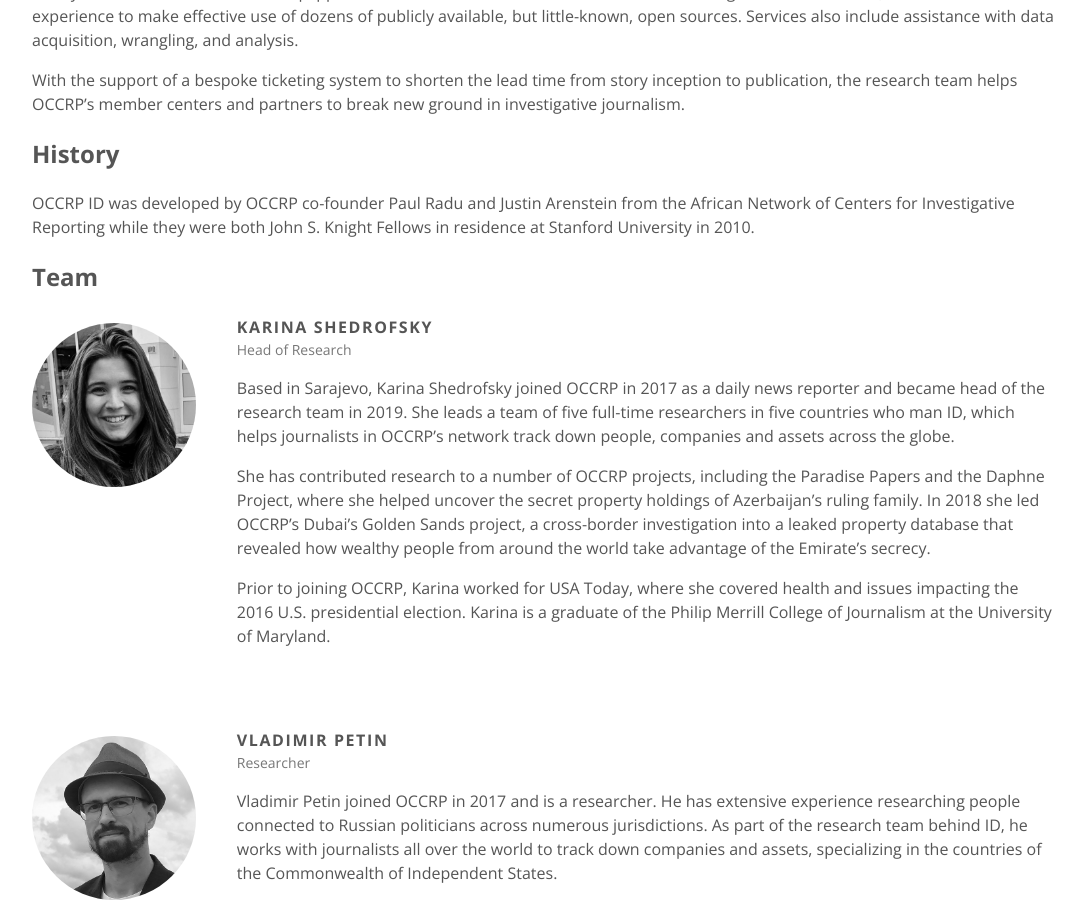
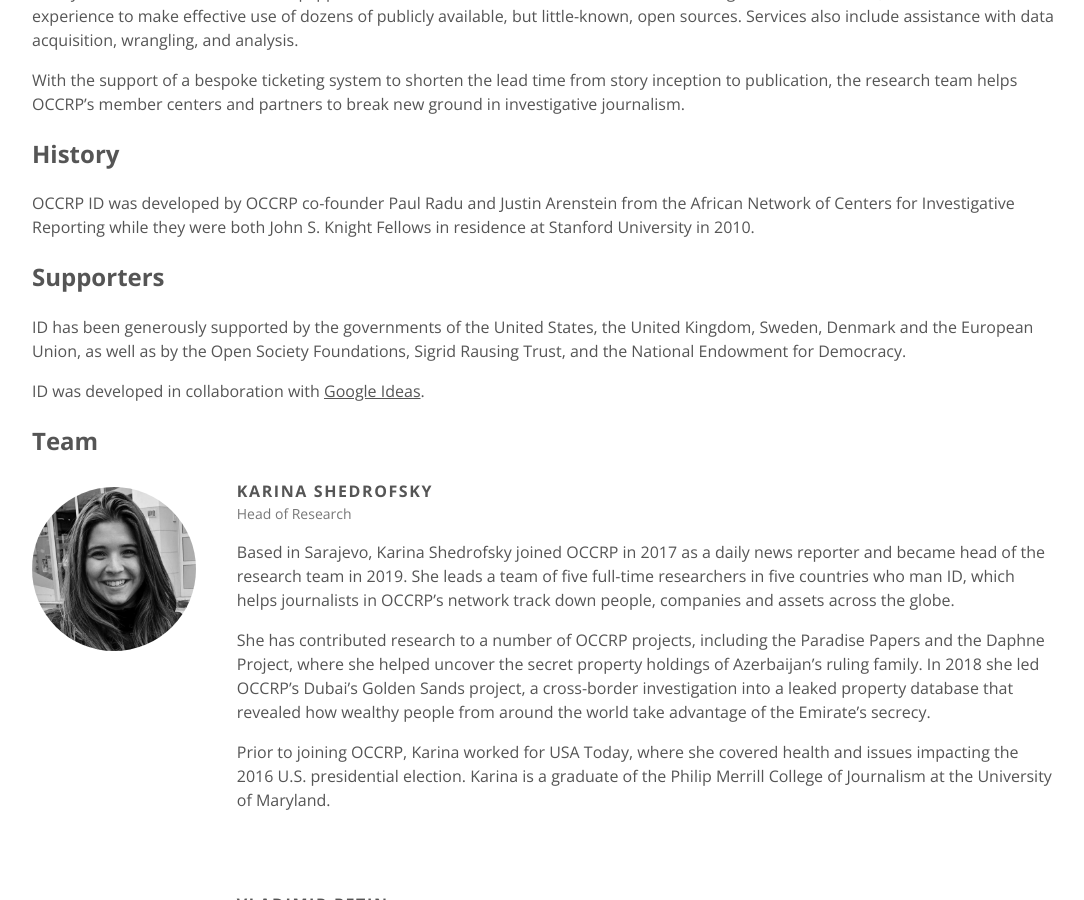
Before and after one commit to occrp/investigativedashboard.org, a Jekyll site: the page built from about.md, in a window 1280 px wide and 900 px high, scrolled down 300 px. Shown: the whole window, without its empty margins (96-1180 px from the left). Built offline with Jekyll 4.4.1, drawn with Linux system fonts in a browser that asks for light colours; some of the changed text lies outside the part shown.

Commit message:
Updated the about page.

```diff
--- a/about.md
+++ b/about.md
@@ -27,6 +27,16 @@ and partners to break new ground in investigative journalism.
 OCCRP ID was developed by OCCRP co-founder Paul Radu and Justin Arenstein from
 the African Network of Centers for Investigative Reporting  while they were
 both John S. Knight Fellows in residence at Stanford University in 2010.
+
+## Supporters
+
+ID has been generously supported by the governments of the United States, the
+United Kingdom, Sweden, Denmark and the European Union, as well as by the Open
+Society Foundations, Sigrid Rausing Trust, and the National Endowment for
+Democracy.
+
+ID was developed in collaboration with
+<a class="mid-gray dim" href="https://jigsaw.google.com">Google Ideas</a>.
 
 ## Team
 
@@ -199,13 +209,3 @@ later managed technology and security at Azerbaijan’s leading independent medi
 outlet in exile, MeydanTV.
   </div>
 </div>
-
-## Supporters
-
-ID has been generously supported by the governments of the United States, the
-United Kingdom, Sweden, Denmark and the European Union, as well as by the Open
-Society Foundations, Sigrid Rausing Trust, and the National Endowment for
-Democracy.
-
-ID was developed in collaboration with
-<a class="mid-gray dim" href="https://jigsaw.google.com">Google Ideas</a>.
```
